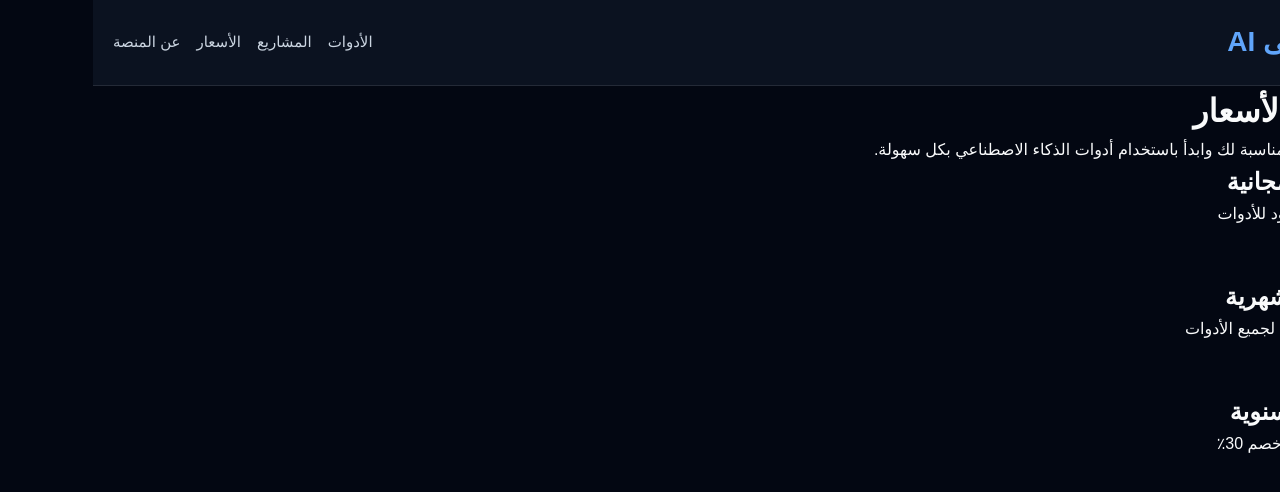
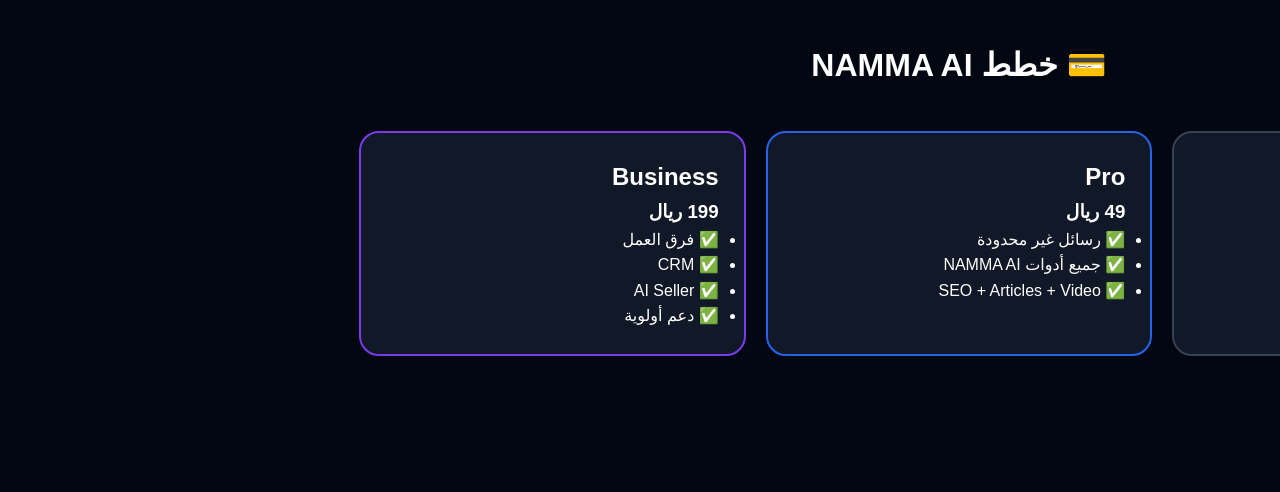
Before and after one commit to namma-ai-sa/namma-ai, a Next.js app: page /pricing in a window 1280 px wide. Shown: the top 492 px of the page. Built offline with nearby package versions, Linux system fonts and the light colour scheme.

Commit message:
feat: pricing plans v1

```diff
--- a/app/pricing/page.jsx
+++ b/app/pricing/page.jsx
@@ -1,42 +1,90 @@
-import Navbar from "@/components/Navbar";
+export default function PricingPage() {
+  const plans = [
+    {
+      name: "Free",
+      price: "0 ريال",
+      features: [
+        "20 رسالة يومياً",
+        "الوصول الأساسي للأدوات",
+        "محادثات محدودة",
+      ],
+      color: "#374151",
+    },
+    {
+      name: "Pro",
+      price: "49 ريال",
+      features: [
+        "رسائل غير محدودة",
+        "جميع أدوات NAMMA AI",
+        "SEO + Articles + Video",
+      ],
+      color: "#2563eb",
+    },
+    {
+      name: "Business",
+      price: "199 ريال",
+      features: [
+        "فرق العمل",
+        "CRM",
+        "AI Seller",
+        "دعم أولوية",
+      ],
+      color: "#7c3aed",
+    },
+  ];
 
-export default function PricingPage() {
   return (
-    <>
-      <Navbar />
+    <main
+      style={{
+        minHeight: "100vh",
+        background: "#030712",
+        color: "white",
+        padding: "40px",
+      }}
+    >
+      <h1
+        style={{
+          textAlign: "center",
+          marginBottom: "40px",
+        }}
+      >
+        💳 خطط NAMMA AI
+      </h1>
 
-      <main className="px-6 py-20 max-w-4xl mx-auto">
-        <h1 className="text-3xl font-bold mb-6">خطط الأسعار</h1>
+      <div
+        style={{
+          display: "grid",
+          gridTemplateColumns:
+            "repeat(auto-fit,minmax(280px,1fr))",
+          gap: "20px",
+        }}
+      >
+        {plans.map((plan, i) => (
+          <div
+            key={i}
+            style={{
+              background: "#111827",
+              border: `2px solid ${plan.color}`,
+              borderRadius: "20px",
+              padding: "25px",
+            }}
+          >
+            <h2>{plan.name}</h2>
 
-        <p className="text-gray-400 mb-10">
-          اختر الخطة المناسبة لك وابدأ باستخدام أدوات الذكاء الاصطناعي بكل سهولة.
-        </p>
+            <h3>{plan.price}</h3>
 
-        <div className="grid grid-cols-1 md:grid-cols-3 gap-6">
-
-          <div className="bg-[#0b0b12] border border-gray-800 p-6 rounded-xl">
-            <h2 className="text-xl font-semibold mb-4">الخطة المجانية</h2>
-            <p className="text-gray-400 mb-4">استخدام محدود للأدوات</p>
-            <p className="text-3xl font-bold mb-6">0 ريال</p>
-            <button className="w-full py-2 bg-gray-700 rounded-lg">ابدأ الآن</button>
+            <ul>
+              {plan.features.map(
+                (feature, index) => (
+                  <li key={index}>
+                    ✅ {feature}
+                  </li>
+                )
+              )}
+            </ul>
           </div>
-
-          <div className="bg-[#0b0b12] border border-gray-800 p-6 rounded-xl">
-            <h2 className="text-xl font-semibold mb-4">الخطة الشهرية</h2>
-            <p className="text-gray-400 mb-4">استخدام كامل لجميع الأدوات</p>
-            <p className="text-3xl font-bold mb-6">49 ريال</p>
-            <button className="w-full py-2 bg-blue-600 rounded-lg">اشترك الآن</button>
-          </div>
-
-          <div className="bg-[#0b0b12] border border-gray-800 p-6 rounded-xl">
-            <h2 className="text-xl font-semibold mb-4">الخطة السنوية</h2>
-            <p className="text-gray-400 mb-4">أفضل قيمة + خصم 30٪</p>
-            <p className="text-3xl font-bold mb-6">399 ريال</p>
-            <button className="w-full py-2 bg-green-600 rounded-lg">اشترك الآن</button>
-          </div>
-
-        </div>
-      </main>
-    </>
+        ))}
+      </div>
+    </main>
   );
 }
```
